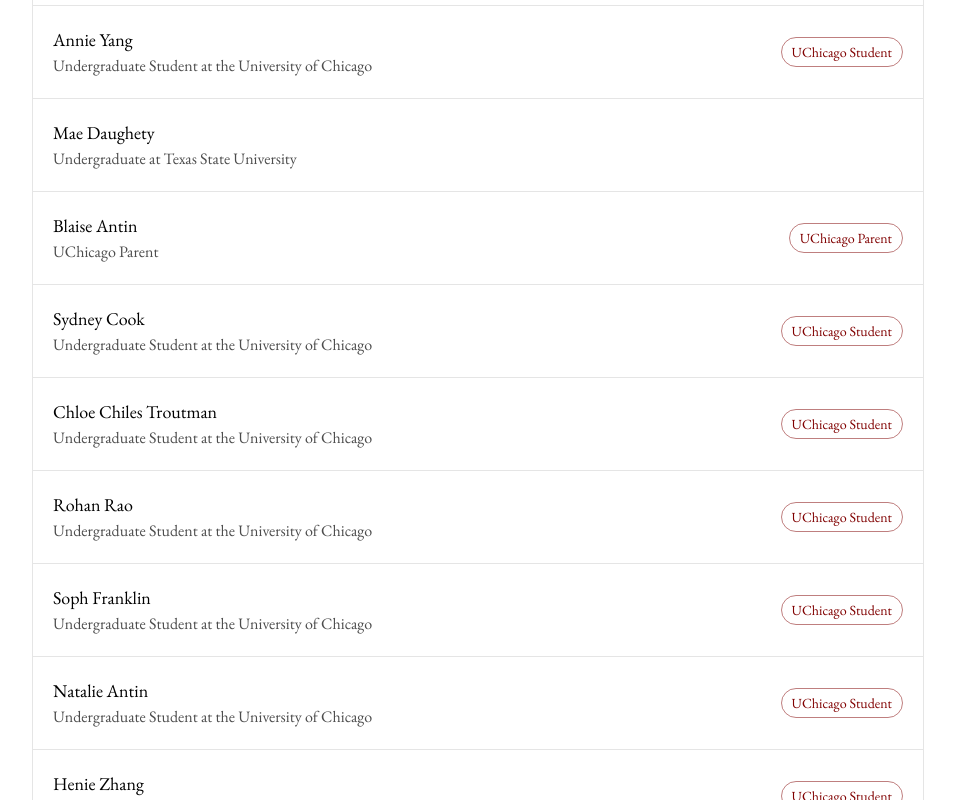
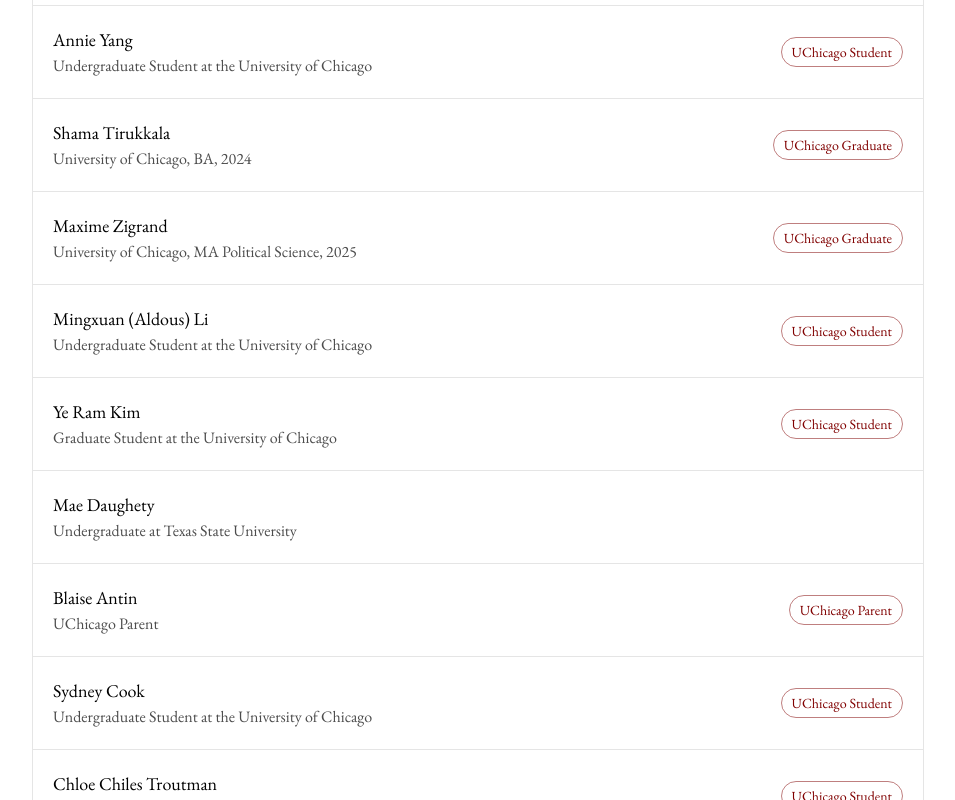
Before and after one commit to zroe1/uchicago-open-letter, a Next.js app: page / in a window 1280 px wide. Shown: the part 11200-12000 px from the top of the page, without its empty margins (316-1271 px from the left). Built offline with nearby package versions, Linux system fonts and the light colour scheme.

Commit message:
more poeple sign

```diff
--- a/src/app/page.tsx
+++ b/src/app/page.tsx
@@ -892,6 +892,30 @@
                   badgeType: "normal",
                 },
                 {
+                  name: "Shama Tirukkala",
+                  title: "University of Chicago, BA, 2024",
+                  badge: "UChicago Graduate",
+                  badgeType: "normal",
+                },
+                {
+                  name: "Maxime Zigrand",
+                  title: "University of Chicago, MA Political Science, 2025",
+                  badge: "UChicago Graduate",
+                  badgeType: "normal",
+                },
+                {
+                  name: "Mingxuan (Aldous) Li",
+                  title: "Undergraduate Student at the University of Chicago",
+                  badge: "UChicago Student",
+                  badgeType: "normal",
+                },
+                {
+                  name: "Ye Ram Kim",
+                  title: "Graduate Student at the University of Chicago",
+                  badge: "UChicago Student",
+                  badgeType: "normal",
+                },
+                {
                   name: "Mae Daughety",
                   title: "Undergraduate at Texas State University",
                   badge: null,
@@ -1294,6 +1318,90 @@
                   badgeType: "normal",
                 },
                 {
+                  name: "Cameron Clark",
+                  title: "Univeristy of Chicago, Classical Studies BA, 2025",
+                  badge: "UChicago Graduate",
+                  badgeType: "normal",
+                },
+                {
+                  name: "Angharad A. Whitfield",
+                  title: "Undergraduate Student at the University of Chicago",
+                  badge: "UChicago Student",
+                  badgeType: "normal",
+                },
+                {
+                  name: "Hanzhi Wang",
+                  title: "University of Chicago Class of 2022",
+                  badge: "UChicago Graduate",
+                  badgeType: "normal",
+                },
+                {
+                  name: "Aine Zhang",
+                  title: "Undergraduate Student at the University of Chicago",
+                  badge: "UChicago Student",
+                  badgeType: "normal",
+                },
+                {
+                  name: "Yanyu Hu",
+                  title: "Undergraduate Student at the University of Chicago",
+                  badge: "UChicago Student",
+                  badgeType: "normal",
+                },
+                {
+                  name: "Xiru Du",
+                  title: "Undergraduate Student at the University of Chicago",
+                  badge: "UChicago Student",
+                  badgeType: "normal",
+                },
+                {
+                  name: "Steven Wang",
+                  title: "Undergraduate Student at the University of Chicago",
+                  badge: "UChicago Student",
+                  badgeType: "normal",
+                },
+                {
+                  name: "Rosalyn Jia",
+                  title: "Undergraduate Student at the University of Chicago",
+                  badge: "UChicago Student",
+                  badgeType: "normal",
+                },
+                {
+                  name: "Olivia Moreno",
+                  title: "Undergraduate Student at the University of Chicago",
+                  badge: "UChicago Student",
+                  badgeType: "normal",
+                },
+                {
+                  name: "Brooklyn Zhao",
+                  title: "Undergraduate Student at the University of Chicago",
+                  badge: "UChicago Student",
+                  badgeType: "normal",
+                },
+                {
+                  name: "Aaron Huang",
+                  title: "Undergraduate Student at the University of Chicago",
+                  badge: "UChicago Student",
+                  badgeType: "normal",
+                },
+                {
+                  name: "Sasha Malysheva",
+                  title: "Undergraduate Student at the University of Chicago",
+                  badge: "UChicago Student",
+                  badgeType: "normal",
+                },
+                {
+                  name: "Ariana L",
+                  title: "Undergraduate Student at the University of Chicago",
+                  badge: "UChicago Student",
+                  badgeType: "normal",
+                },
+                {
+                  name: "Yushu Qiu",
+                  title: "University of Chicago, Alum",
+                  badge: "UChicago Graduate",
+                  badgeType: "normal",
+                },
+                {
                   name: "Kalea Walthall",
                   badge: null,
                 },
@@ -1348,6 +1456,12 @@
                 {
                   name: "Emily Siwing Xia",
                   badge: null,
+                },
+                {
+                  name: "Rachel W",
+                  title: "University of Chicago, BA, 2024",
+                  badge: "UChicago Graduate",
+                  badgeType: "normal",
                 },
                 {
                   name: "Kayla",
```
